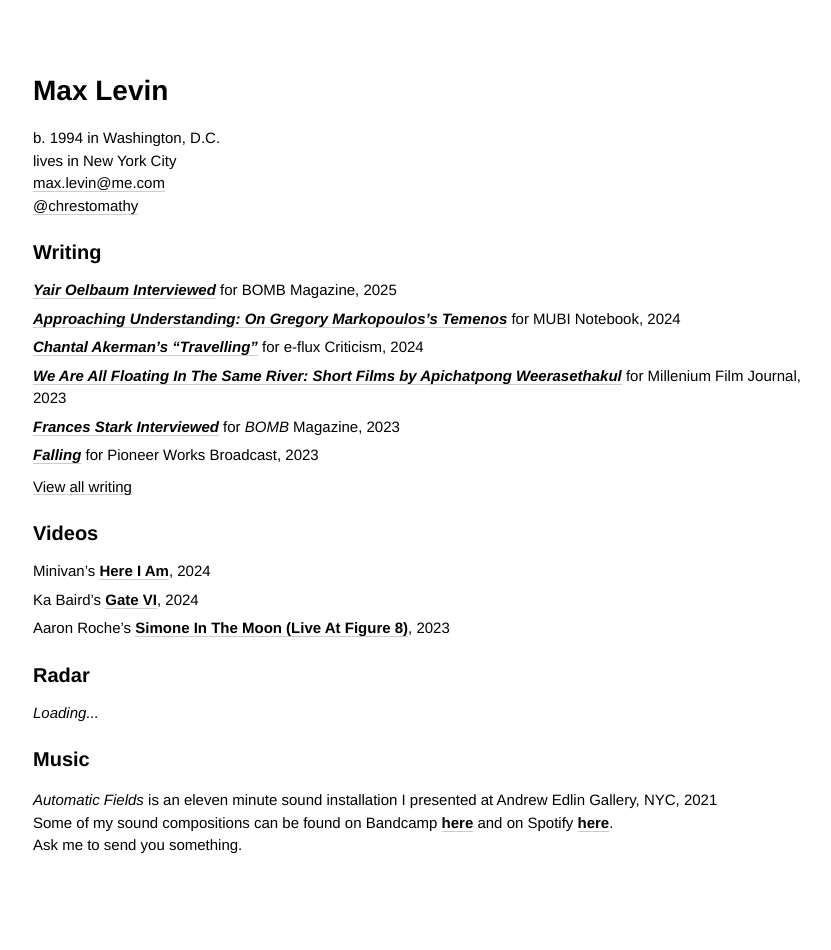
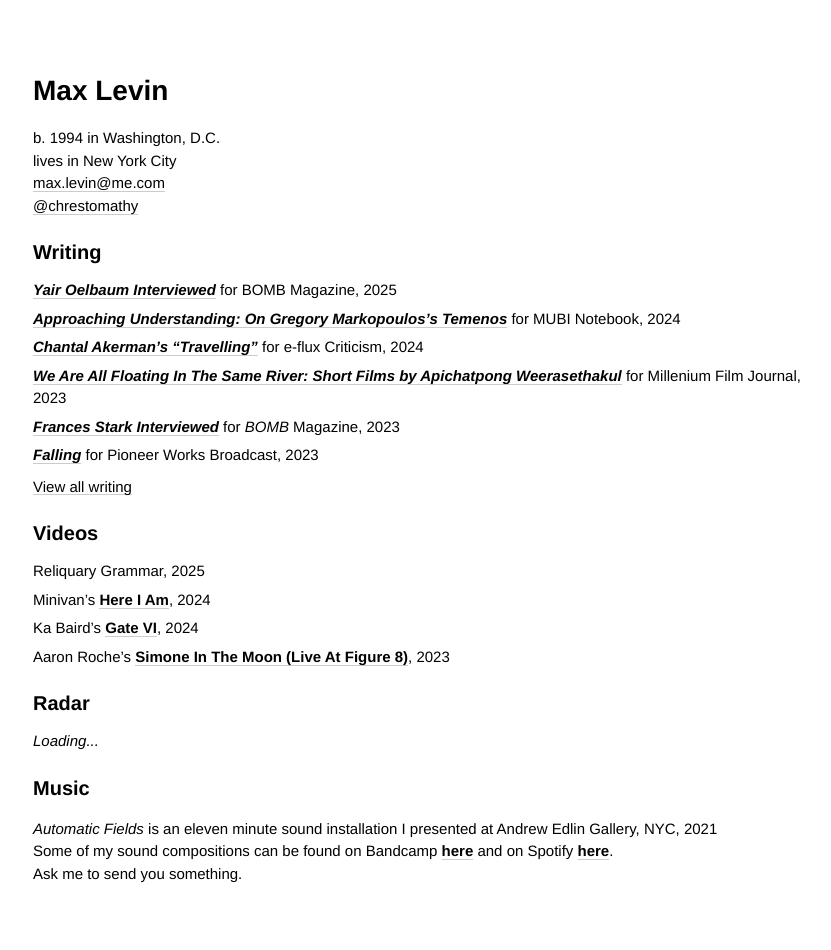
Before and after one commit to minicreative/maxlevin.me, a Jekyll site: the page built from index.md, in a window 1280 px wide. Shown: the whole page, without its empty margins (17-848 px from the left). Built offline with Jekyll 4.4.1, drawn with Linux system fonts in a browser that asks for light colours; before the commit the page ends 922 px from its top, so only the background shows below that.

Commit message:
Updated Index

```diff
--- a/index.md
+++ b/index.md
@@ -174,6 +174,8 @@
     is_priority: false
 - title: Videos
   items:
+  - description: Reliquary Grammar, 2025
+    image:
   - description: Minivan's **[Here I Am](https://youtu.be/EOz2dBQDTuI?si=OCM42ZyhP854Cdam)**,
       2024
     image:
```
